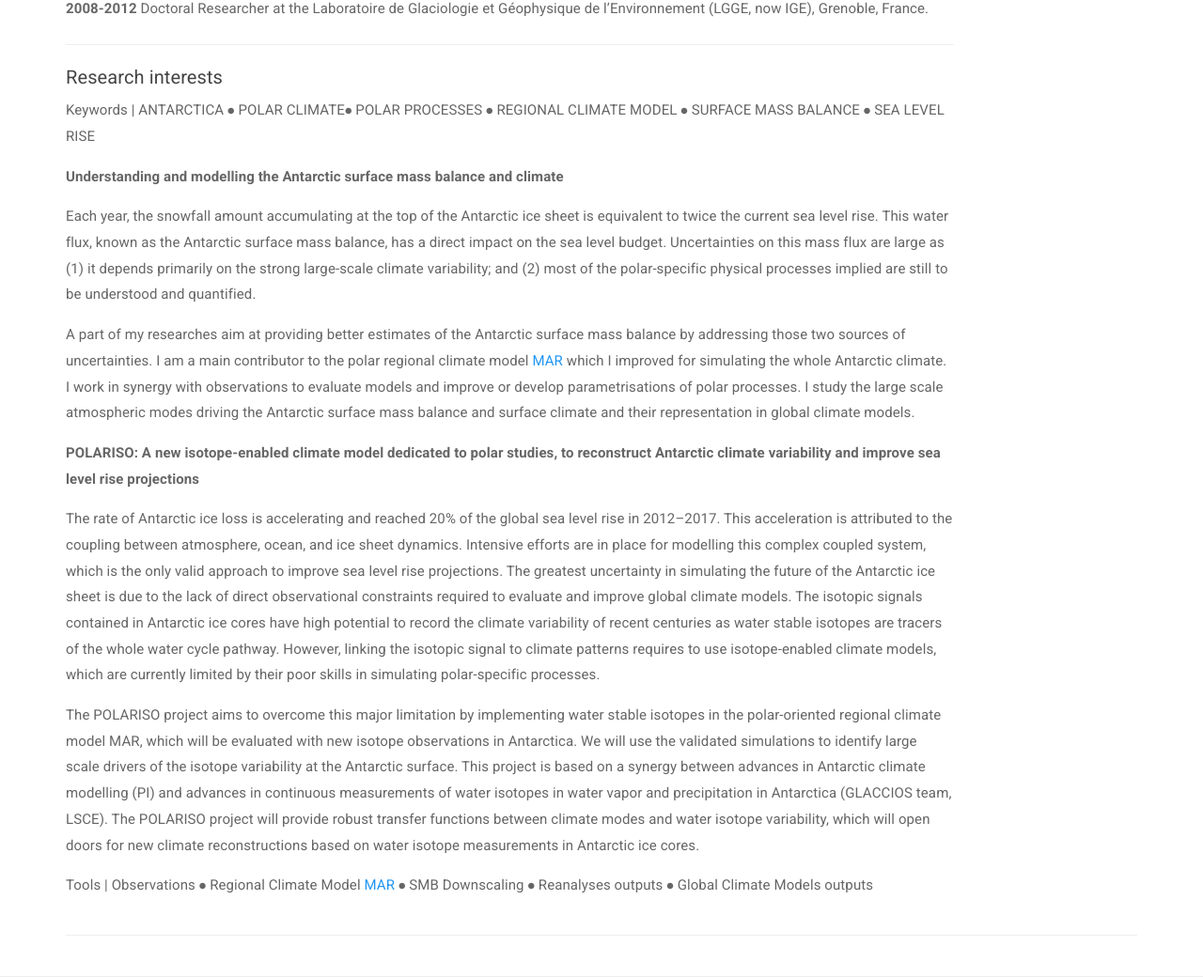
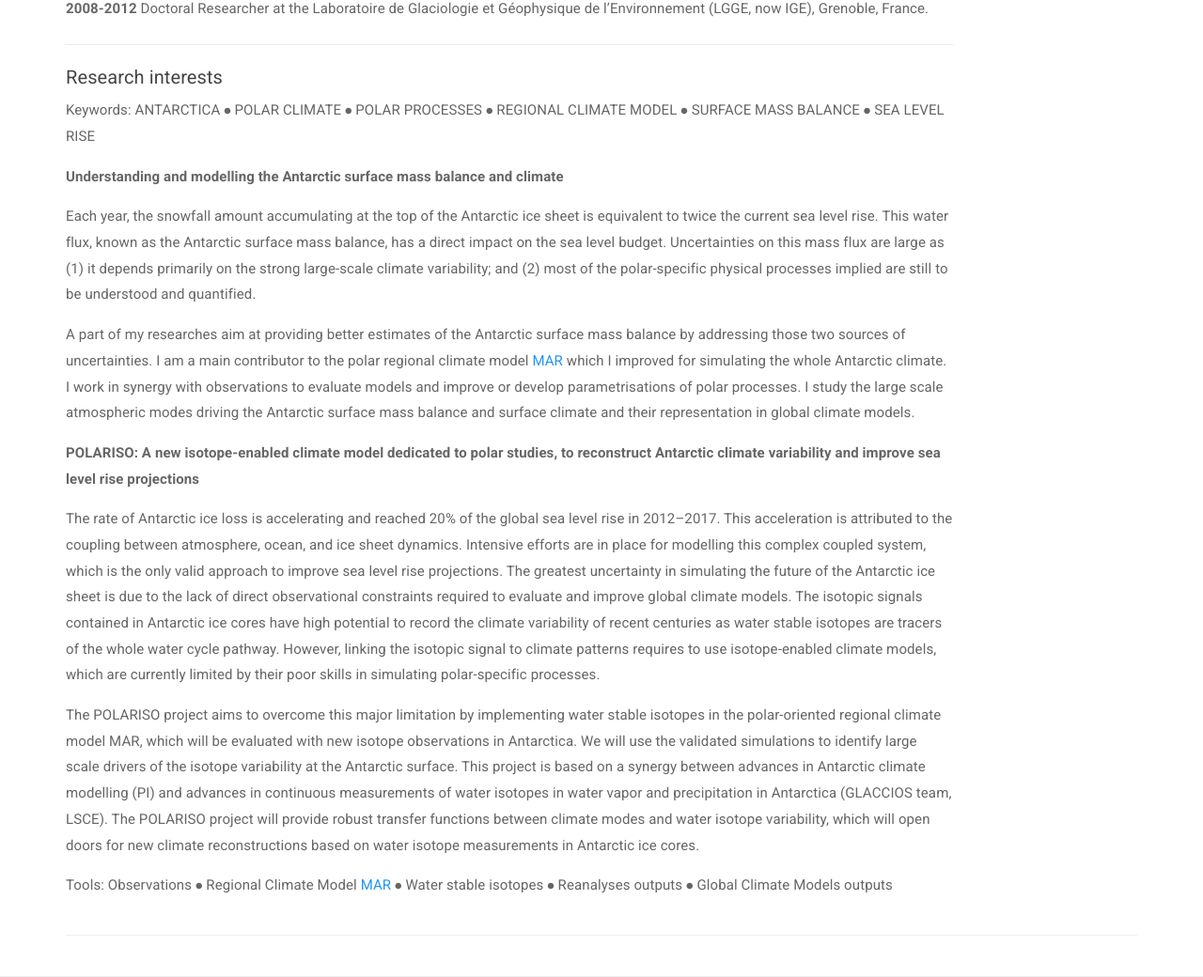
Before and after one commit to cecileagosta/cecileagosta.github.io, a Jekyll site: the page built from index.html, in a window 1280 px wide and 1400 px high, scrolled down 407 px. Shown: the part 314-1354 px from the top of the window at 94% size. Built offline with Jekyll 4.4.1, drawn with Linux system fonts in a browser that asks for light colours; nearby versions of some CDN libraries.

Commit message:
Update index.html
correct bold

```diff
--- a/index.html
+++ b/index.html
@@ -39,15 +39,15 @@
             <strong>2008-2012</strong> Doctoral Researcher at the Laboratoire de Glaciologie et Géophysique de l’Environnement (LGGE, now IGE), Grenoble, France.<br>
             <hr>
             <h5>Research interests</h5>
-            <p>Keywords | ANTARCTICA ⦁ POLAR CLIMATE⦁ POLAR PROCESSES ⦁ REGIONAL CLIMATE MODEL ⦁ SURFACE MASS BALANCE ⦁ SEA LEVEL RISE </p>
+            <p>Keywords: ANTARCTICA ⦁ POLAR CLIMATE ⦁ POLAR PROCESSES ⦁ REGIONAL CLIMATE MODEL ⦁ SURFACE MASS BALANCE ⦁ SEA LEVEL RISE </p>
 			<p> <strong>Understanding and modelling the Antarctic surface mass balance and climate</strong></p>
             <p>Each year, the snowfall amount accumulating at the top of the Antarctic ice sheet is equivalent to twice the current sea level rise. This water flux, known as the Antarctic surface mass balance, has a direct impact on the sea level budget. Uncertainties on this mass flux are large as (1) it depends primarily on the strong large-scale climate variability; and (2) most of the polar-specific physical processes implied are still to be understood and quantified.</p>
             <p>A part of my researches aim at providing better estimates of the Antarctic surface mass balance by addressing those two sources of uncertainties. I am a main contributor to the polar regional climate model <a href="http://www.mar.cnrs.fr/">MAR</a> which I improved for simulating the whole Antarctic climate. I work in synergy with observations to evaluate models and improve or develop parametrisations of polar processes. I study the large scale atmospheric modes driving the Antarctic surface mass balance and surface climate and their representation in global climate models.</p>
-			<p><strong> POLARISO: A new isotope-enabled climate model dedicated to polar studies, to reconstruct Antarctic climate variability and
-improve sea level rise projections </strong></p>
+			<p> <strong> POLARISO: A new isotope-enabled climate model dedicated to polar studies, to reconstruct Antarctic climate variability and
+improve sea level rise projections</strong></p>
 			<p> The rate of Antarctic ice loss is accelerating and reached 20% of the global sea level rise in 2012–2017. This acceleration is attributed to the coupling between atmosphere, ocean, and ice sheet dynamics. Intensive efforts are in place for modelling this complex coupled system, which is the only valid approach to improve sea level rise projections. The greatest uncertainty in simulating the future of the Antarctic ice sheet is due to the lack of direct observational constraints required to evaluate and improve global climate models. The isotopic signals contained in Antarctic ice cores have high potential to record the climate variability of recent centuries as water stable isotopes are tracers of the whole water cycle pathway. However, linking the isotopic signal to climate patterns requires to use isotope-enabled climate models, which are currently limited by their poor skills in simulating polar-specific processes.</p>
 			<p>The POLARISO project aims to overcome this major limitation by implementing water stable isotopes in the polar-oriented regional climate model MAR, which will be evaluated with new isotope observations in Antarctica. We will use the validated simulations to identify large scale drivers of the isotope variability at the Antarctic surface. This project is based on a synergy between advances in Antarctic climate modelling (PI) and advances in continuous measurements of water isotopes in water vapor and precipitation in Antarctica (GLACCIOS team, LSCE). The POLARISO project will provide robust transfer functions between climate modes and water isotope variability, which will open doors for new climate reconstructions based on water isotope measurements in Antarctic ice cores.</p>
-            <p>Tools | Observations ⦁ Regional Climate Model <a href="http://www.mar.cnrs.fr/">MAR</a> ⦁ SMB Downscaling ⦁ Reanalyses outputs ⦁ Global Climate Models outputs</p>
+            <p>Tools: Observations ⦁ Regional Climate Model <a href="http://www.mar.cnrs.fr/">MAR</a> ⦁ Water stable isotopes ⦁ Reanalyses outputs ⦁ Global Climate Models outputs</p>
         </div>
     </div>
     <hr>
```
